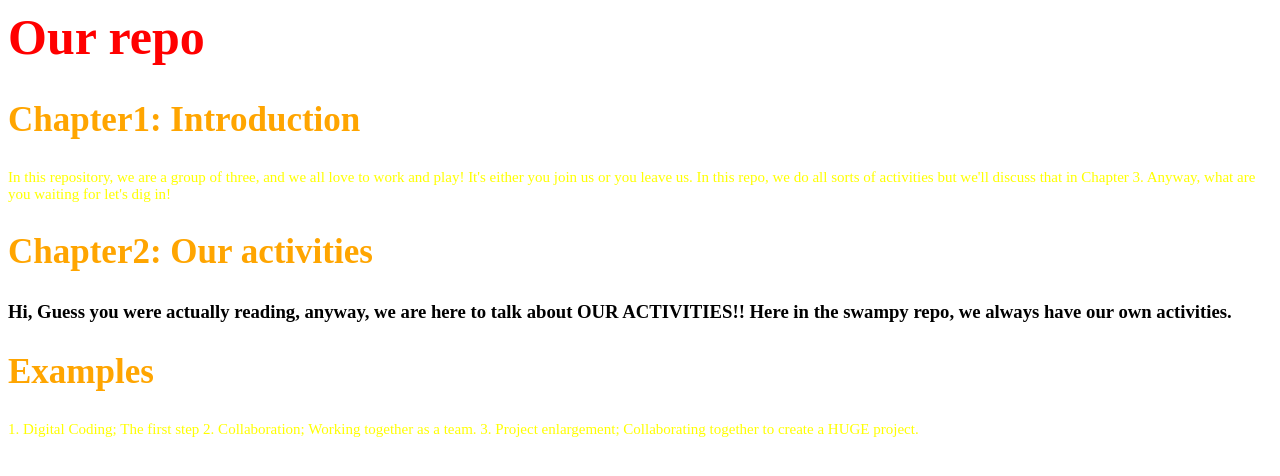
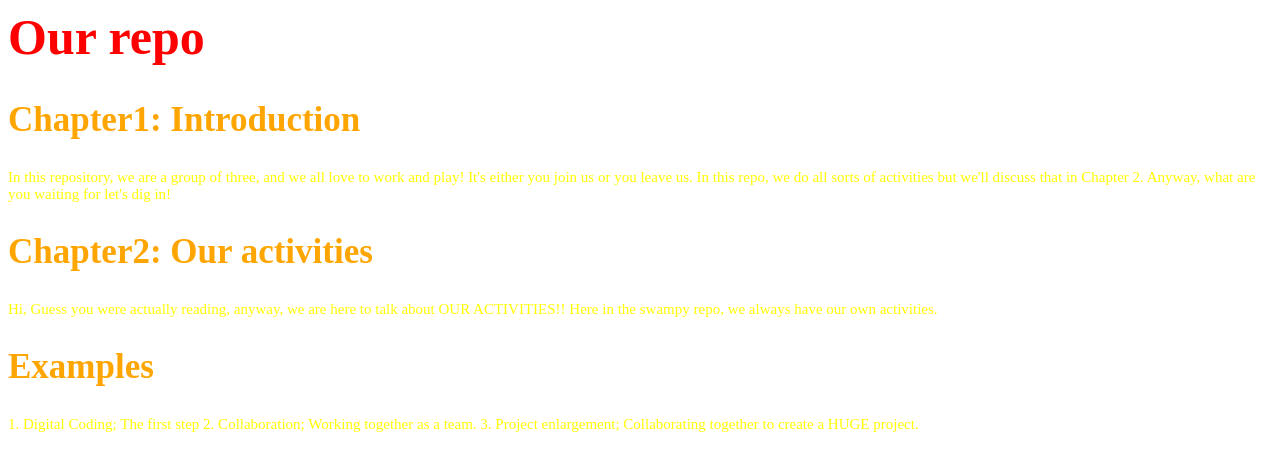
Before and after one commit to Kid-Swampy147/swampy, a plain HTML site: page index.html in a window 1280 px wide. Drawn offline with Linux system fonts and the light colour scheme.

Commit message:
Update index.html

```diff
--- a/index.html
+++ b/index.html
@@ -8,12 +8,12 @@
       <p>
         In this repository, we are a group of three, and we all love to work and play!
         It's either you join us or you leave us.
-        In this repo, we do all sorts of activities but we'll discuss that in Chapter 3.
+        In this repo, we do all sorts of activities but we'll discuss that in Chapter 2.
         Anyway, what are you waiting for let's dig in!
       </p>
       <h2>Chapter2: Our activities </h2>
-       <h3>Hi, Guess you were actually reading, anyway, we are here to talk about OUR ACTIVITIES!!
-      Here in the swampy repo, we always have our own activities.</h3>
+       <p>Hi, Guess you were actually reading, anyway, we are here to talk about OUR ACTIVITIES!!
+      Here in the swampy repo, we always have our own activities.</p>
        <h2>Examples</h2>
       <p>
        1. Digital Coding; The first step
```
